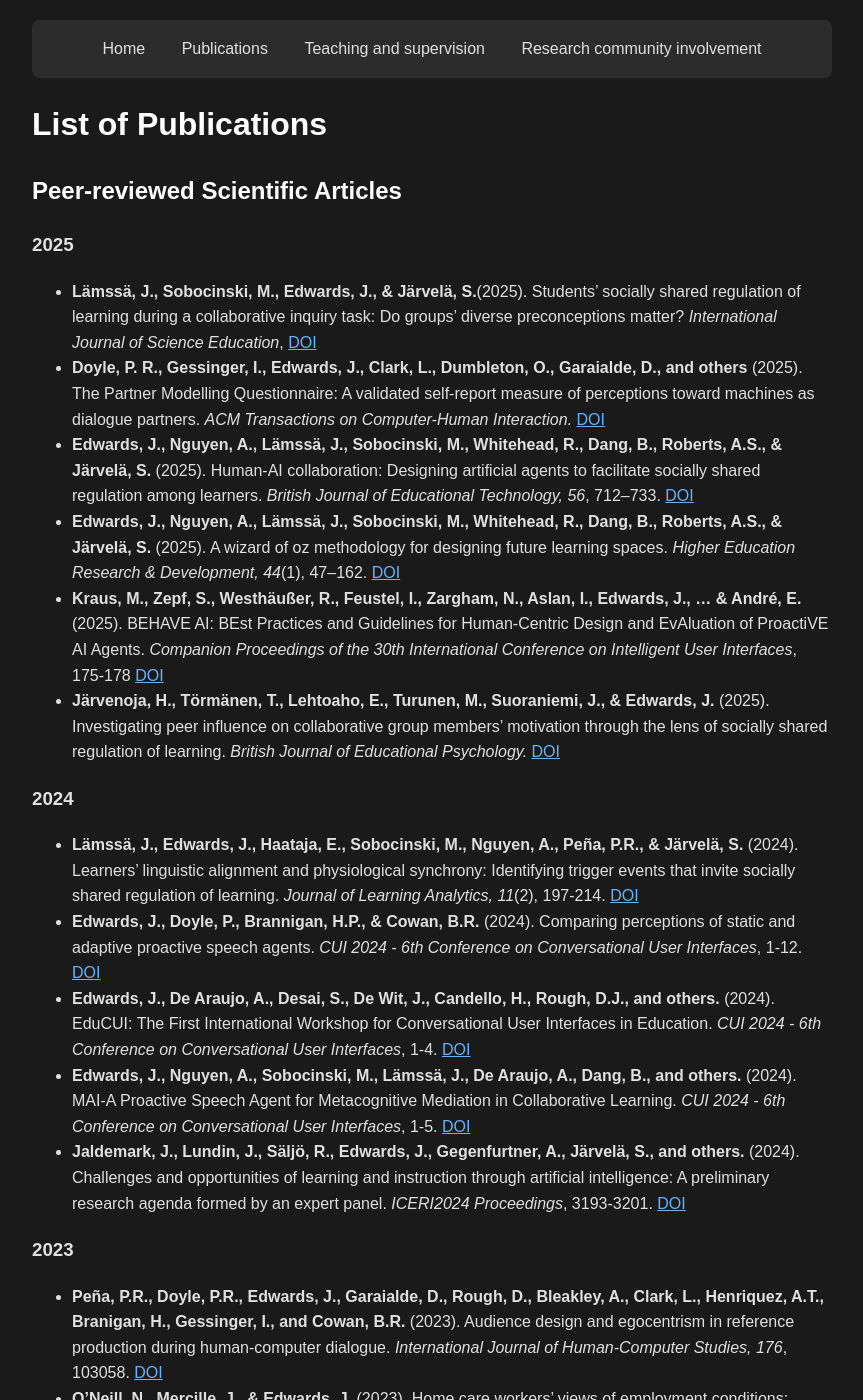
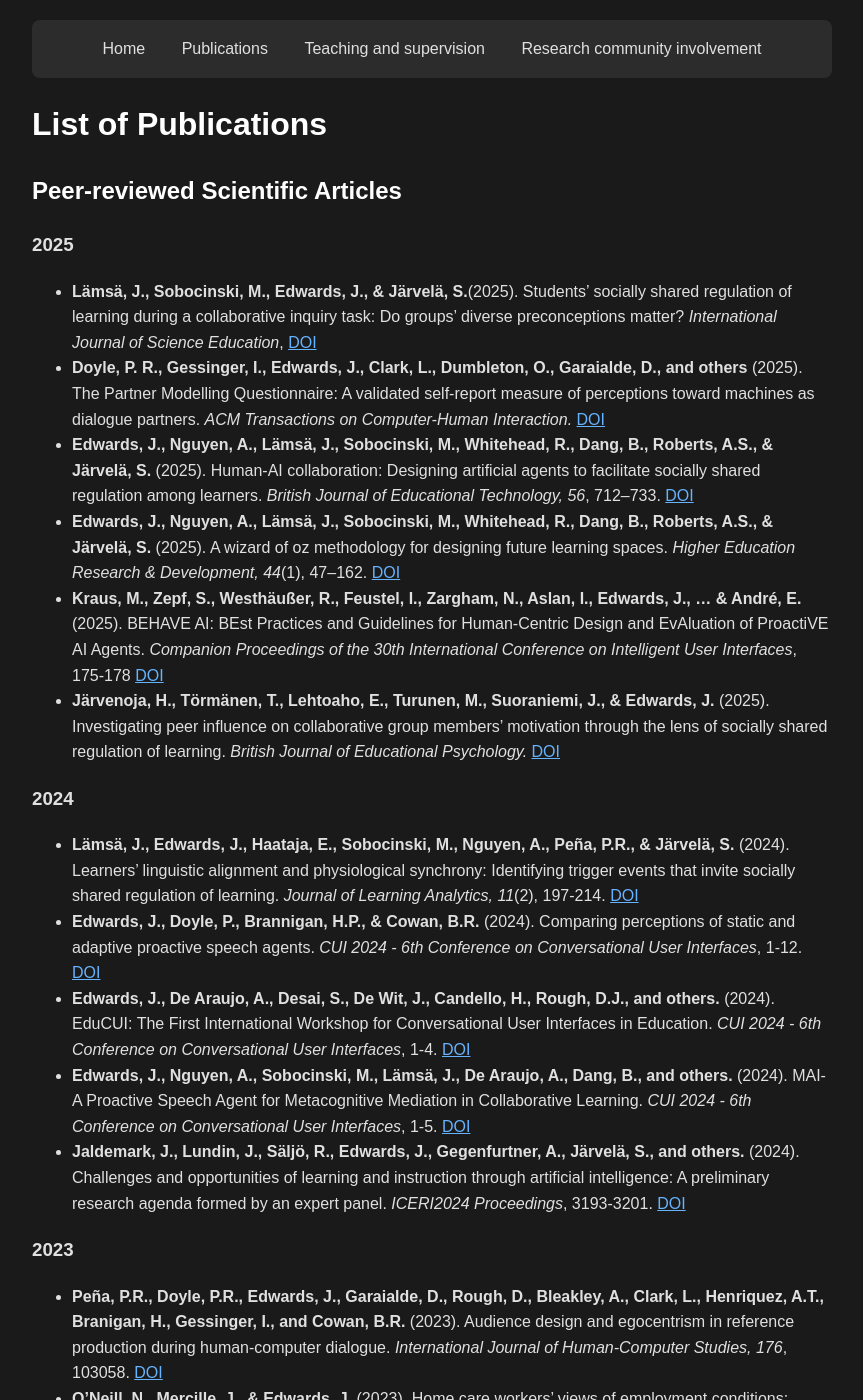
Before and after one commit to justinHCI/justinHCI.github.io, a Jekyll site: the page built from publications.md, in a window 1280 px wide and 1400 px high. Shown: the whole window, without its empty margins (208-1071 px from the left). Built offline with Jekyll 4.4.1, drawn with Linux system fonts in a browser that asks for light colours.

Commit message:
Update publications.md

```diff
--- a/publications.md
+++ b/publications.md
@@ -8,18 +8,18 @@ title: Publications
 ## Peer-reviewed Scientific Articles
 
 ### 2025
-- **Lämssä, J., Sobocinski, M., Edwards, J., & Järvelä, S.**(2025). Students’ socially shared regulation of learning during a collaborative inquiry task: Do groups’ diverse preconceptions matter? *International Journal of Science Education*, [DOI](https://doi.org/10.1080/09500693.2025.2504642)
+- **Lämsä, J., Sobocinski, M., Edwards, J., & Järvelä, S.**(2025). Students’ socially shared regulation of learning during a collaborative inquiry task: Do groups’ diverse preconceptions matter? *International Journal of Science Education*, [DOI](https://doi.org/10.1080/09500693.2025.2504642)
 - **Doyle, P. R., Gessinger, I., Edwards, J., Clark, L., Dumbleton, O., Garaialde, D., and others** (2025). The Partner Modelling Questionnaire: A validated self-report measure of perceptions toward machines as dialogue partners. *ACM Transactions on Computer-Human Interaction.* [DOI](https://doi.org/10.1145/3729170)
-- **Edwards, J., Nguyen, A., Lämssä, J., Sobocinski, M., Whitehead, R., Dang, B., Roberts, A.S., & Järvelä, S.** (2025). Human-AI collaboration: Designing artificial agents to facilitate socially shared regulation among learners. *British Journal of Educational Technology, 56*, 712–733. [DOI](https://doi.org/10.1111/bjet.13534)
-- **Edwards, J., Nguyen, A., Lämssä, J., Sobocinski, M., Whitehead, R., Dang, B., Roberts, A.S., & Järvelä, S.** (2025). A wizard of oz methodology for designing future learning spaces. *Higher Education Research & Development, 44*(1), 47–162. [DOI](https://doi.org/10.1080/07294360.2024.2429433)
+- **Edwards, J., Nguyen, A., Lämsä, J., Sobocinski, M., Whitehead, R., Dang, B., Roberts, A.S., & Järvelä, S.** (2025). Human-AI collaboration: Designing artificial agents to facilitate socially shared regulation among learners. *British Journal of Educational Technology, 56*, 712–733. [DOI](https://doi.org/10.1111/bjet.13534)
+- **Edwards, J., Nguyen, A., Lämsä, J., Sobocinski, M., Whitehead, R., Dang, B., Roberts, A.S., & Järvelä, S.** (2025). A wizard of oz methodology for designing future learning spaces. *Higher Education Research & Development, 44*(1), 47–162. [DOI](https://doi.org/10.1080/07294360.2024.2429433)
 - **Kraus, M., Zepf, S., Westhäußer, R., Feustel, I., Zargham, N., Aslan, I., Edwards, J., ... & André, E.** (2025). BEHAVE AI: BEst Practices and Guidelines for Human-Centric Design and EvAluation of ProactiVE AI Agents. *Companion Proceedings of the 30th International Conference on Intelligent User Interfaces*, 175-178 [DOI](https://doi.org/10.1145/3708557.3716155)
 - **Järvenoja, H., Törmänen, T., Lehtoaho, E., Turunen, M., Suoraniemi, J., & Edwards, J.** (2025). Investigating peer influence on collaborative group members' motivation through the lens of socially shared regulation of learning. *British Journal of Educational Psychology.* [DOI](https://doi.org/10.1111/bjep.12754)
 
 ### 2024
-- **Lämssä, J., Edwards, J., Haataja, E., Sobocinski, M., Nguyen, A., Peña, P.R., & Järvelä, S.** (2024). Learners’ linguistic alignment and physiological synchrony: Identifying trigger events that invite socially shared regulation of learning. *Journal of Learning Analytics, 11*(2), 197-214. [DOI](https://doi.org/10.18608/jla.2024.8287)
+- **Lämsä, J., Edwards, J., Haataja, E., Sobocinski, M., Nguyen, A., Peña, P.R., & Järvelä, S.** (2024). Learners’ linguistic alignment and physiological synchrony: Identifying trigger events that invite socially shared regulation of learning. *Journal of Learning Analytics, 11*(2), 197-214. [DOI](https://doi.org/10.18608/jla.2024.8287)
 - **Edwards, J., Doyle, P., Brannigan, H.P., & Cowan, B.R.** (2024). Comparing perceptions of static and adaptive proactive speech agents. *CUI 2024 - 6th Conference on Conversational User Interfaces*, 1-12. [DOI](https://doi.org/10.1145/3640794.3665548)
 - **Edwards, J., De Araujo, A., Desai, S., De Wit, J., Candello, H., Rough, D.J., and others.** (2024). EduCUI: The First International Workshop for Conversational User Interfaces in Education. *CUI 2024 - 6th Conference on Conversational User Interfaces*, 1-4. [DOI](https://doi.org/10.1145/3640794.3669997)
-- **Edwards, J., Nguyen, A., Sobocinski, M., Lämssä, J., De Araujo, A., Dang, B., and others.** (2024). MAI-A Proactive Speech Agent for Metacognitive Mediation in Collaborative Learning. *CUI 2024 - 6th Conference on Conversational User Interfaces*, 1-5. [DOI](https://doi.org/10.1145/3640794.3665585)
+- **Edwards, J., Nguyen, A., Sobocinski, M., Lämsä, J., De Araujo, A., Dang, B., and others.** (2024). MAI-A Proactive Speech Agent for Metacognitive Mediation in Collaborative Learning. *CUI 2024 - 6th Conference on Conversational User Interfaces*, 1-5. [DOI](https://doi.org/10.1145/3640794.3665585)
 - **Jaldemark, J., Lundin, J., Säljö, R., Edwards, J., Gegenfurtner, A., Järvelä, S., and others.** (2024). Challenges and opportunities of learning and instruction through artificial intelligence: A preliminary research agenda formed by an expert panel. *ICERI2024 Proceedings*, 3193-3201. [DOI](https://doi.org/10.21125/iceri.2024.0827)
 
 ### 2023
```
